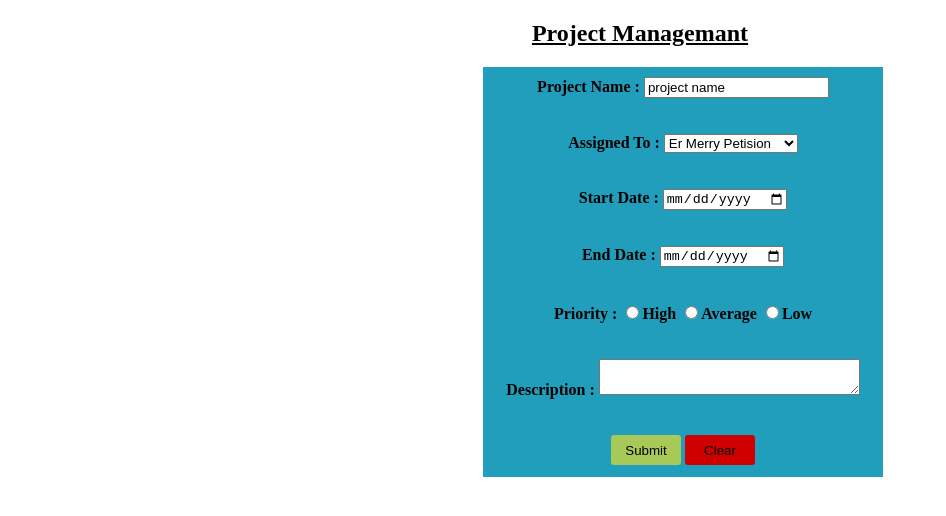
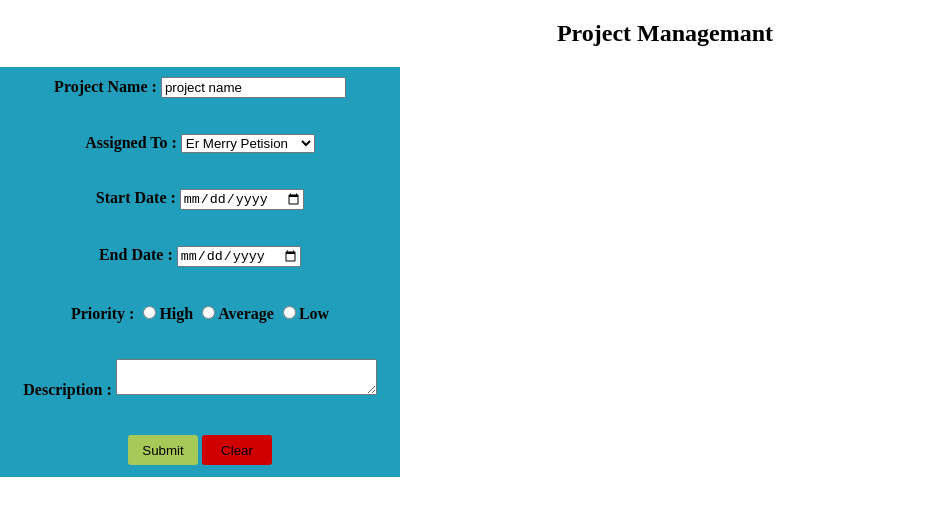
Before and after one commit to OmkarMadchetti5758/Simple-Project, a plain HTML site: page index.html in a window 1280 px wide. Shown: the whole page, without its empty margins (0-946 px from the left). Drawn offline with Linux system fonts and the light colour scheme.

Commit message:
Update index.html

```diff
--- a/index.html
+++ b/index.html
@@ -11,7 +11,7 @@
             text-align: center;
             width: 400px;
             height: 400px;
-            margin-left: 475px;
+            margin-left: -8px;
         }
         h2{
             text-align: center;
@@ -34,7 +34,7 @@
     </style>
 </head>
 <body>
-    <h2>Project Managemant</h2>
+    <h2 style="margin-left: 50px; text-decoration: none;">Project Managemant</h2>
     <div class="box">
         <strong>Project Name : </strong><input type="text" value="project name" ><br><br><br>
         <strong>Assigned To : </strong><select name="name">
```
